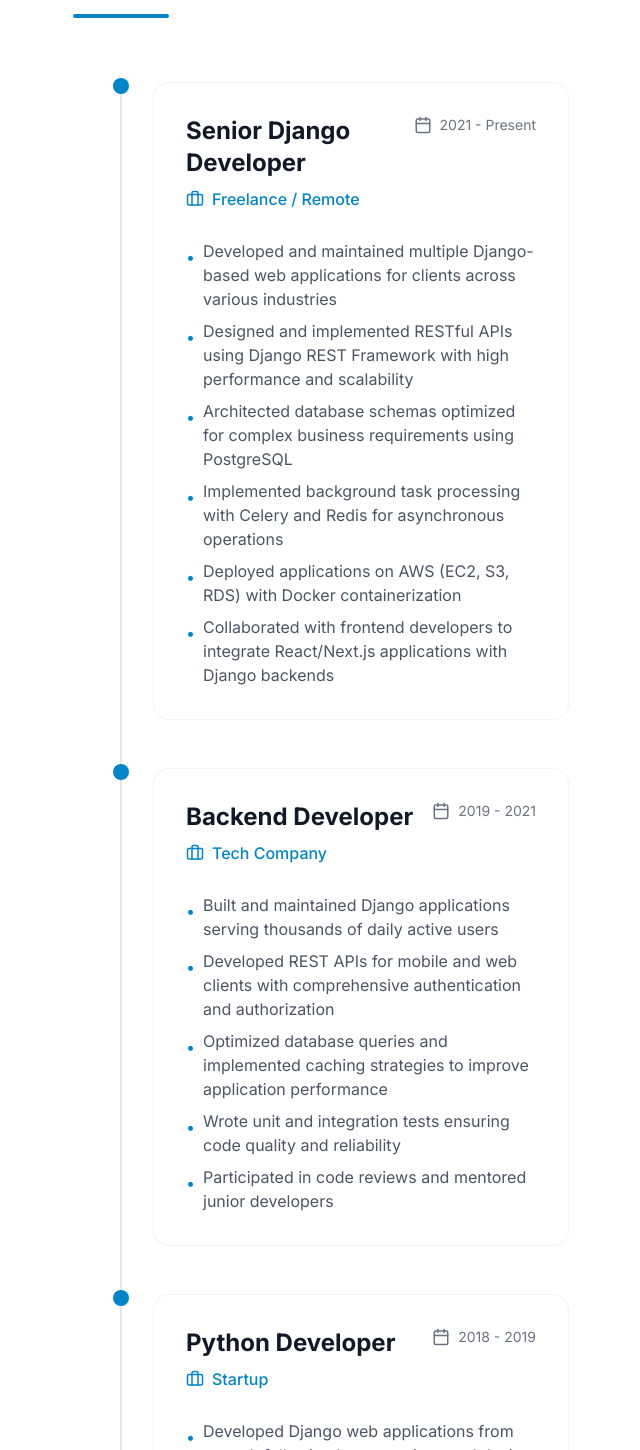
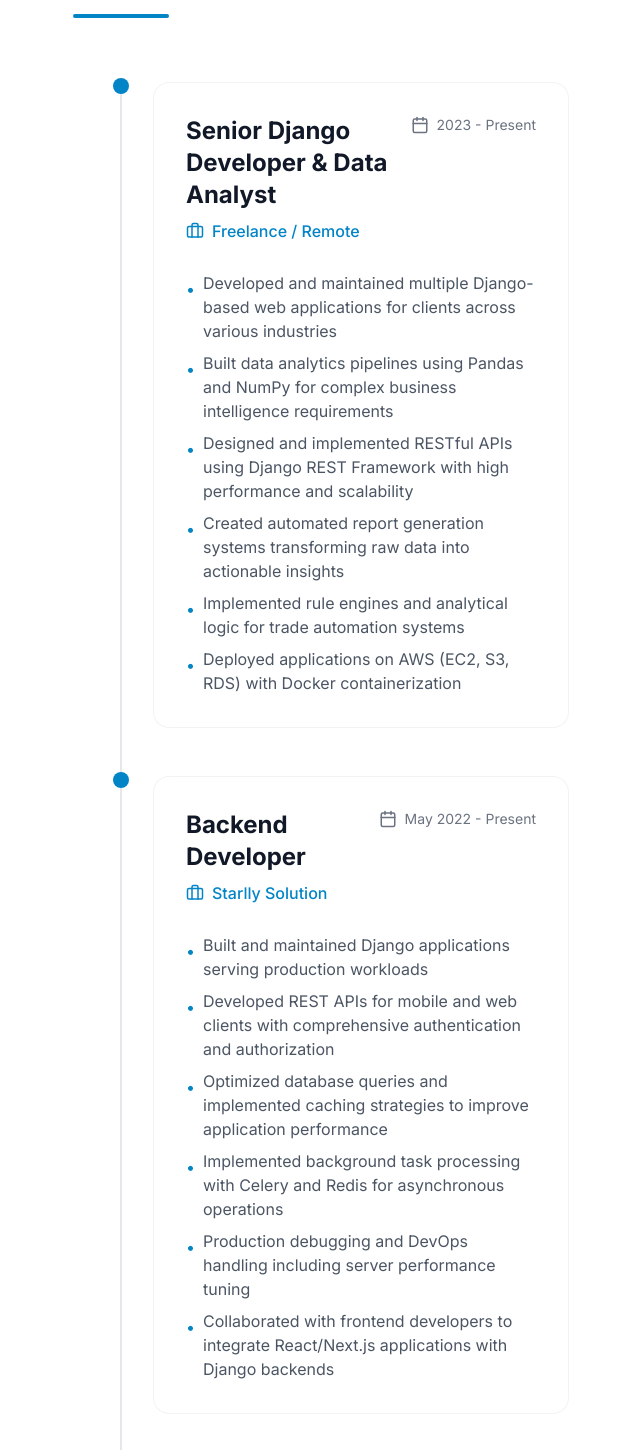
Before and after one commit to msumanth960/measdev, a Next.js app: page / in a window 1280 px wide. Shown: the part 5580-7030 px from the top of the page, without its empty margins (519-1159 px from the left). Built offline with nearby package versions, Linux system fonts and the light colour scheme.

Commit message:
feat: Update work experience with actual career history
- TCS Python Developer (Nov 2018 - Feb 2021)
- Alankar Bar & Restaurant Business Owner (Apr 2021 - May 2022)
- Starlly Solution Backend Developer (May 2022 - Present)
- Freelance Senior Django Developer & Data Analyst (2023 - Present)

```diff
--- a/components/sections/experience.tsx
+++ b/components/sections/experience.tsx
@@ -5,39 +5,52 @@ import { Briefcase, Calendar } from 'lucide-react';
 
 const experiences = [
   {
-    title: 'Senior Django Developer',
+    title: 'Senior Django Developer & Data Analyst',
     company: 'Freelance / Remote',
-    period: '2021 - Present',
+    period: '2023 - Present',
     description: [
       'Developed and maintained multiple Django-based web applications for clients across various industries',
+      'Built data analytics pipelines using Pandas and NumPy for complex business intelligence requirements',
       'Designed and implemented RESTful APIs using Django REST Framework with high performance and scalability',
-      'Architected database schemas optimized for complex business requirements using PostgreSQL',
+      'Created automated report generation systems transforming raw data into actionable insights',
+      'Implemented rule engines and analytical logic for trade automation systems',
+      'Deployed applications on AWS (EC2, S3, RDS) with Docker containerization',
+    ],
+  },
+  {
+    title: 'Backend Developer',
+    company: 'Starlly Solution',
+    period: 'May 2022 - Present',
+    description: [
+      'Built and maintained Django applications serving production workloads',
+      'Developed REST APIs for mobile and web clients with comprehensive authentication and authorization',
+      'Optimized database queries and implemented caching strategies to improve application performance',
       'Implemented background task processing with Celery and Redis for asynchronous operations',
-      'Deployed applications on AWS (EC2, S3, RDS) with Docker containerization',
+      'Production debugging and DevOps handling including server performance tuning',
       'Collaborated with frontend developers to integrate React/Next.js applications with Django backends',
     ],
   },
   {
-    title: 'Backend Developer',
-    company: 'Tech Company',
-    period: '2019 - 2021',
+    title: 'Business Owner',
+    company: 'Alankar Bar & Restaurant',
+    period: 'Apr 2021 - May 2022',
     description: [
-      'Built and maintained Django applications serving thousands of daily active users',
-      'Developed REST APIs for mobile and web clients with comprehensive authentication and authorization',
-      'Optimized database queries and implemented caching strategies to improve application performance',
-      'Wrote unit and integration tests ensuring code quality and reliability',
-      'Participated in code reviews and mentored junior developers',
+      'Managed end-to-end operations of a hospitality business',
+      'Handled inventory management, vendor relations, and financial planning',
+      'Developed business acumen in operations, customer service, and team management',
+      'Gained real-world experience in running a business from the ground up',
     ],
   },
   {
     title: 'Python Developer',
-    company: 'Startup',
-    period: '2018 - 2019',
+    company: 'Tata Consultancy Services (TCS)',
+    period: 'Nov 2018 - Feb 2021',
     description: [
-      'Developed Django web applications from scratch following best practices and design patterns',
+      'Developed Django web applications following enterprise best practices and design patterns',
       'Integrated third-party APIs and payment gateways into web applications',
       'Implemented user authentication, authorization, and role-based access control systems',
       'Worked with PostgreSQL and MySQL databases, writing optimized queries and migrations',
+      'Participated in code reviews and collaborated with cross-functional teams',
     ],
   },
 ];
```
